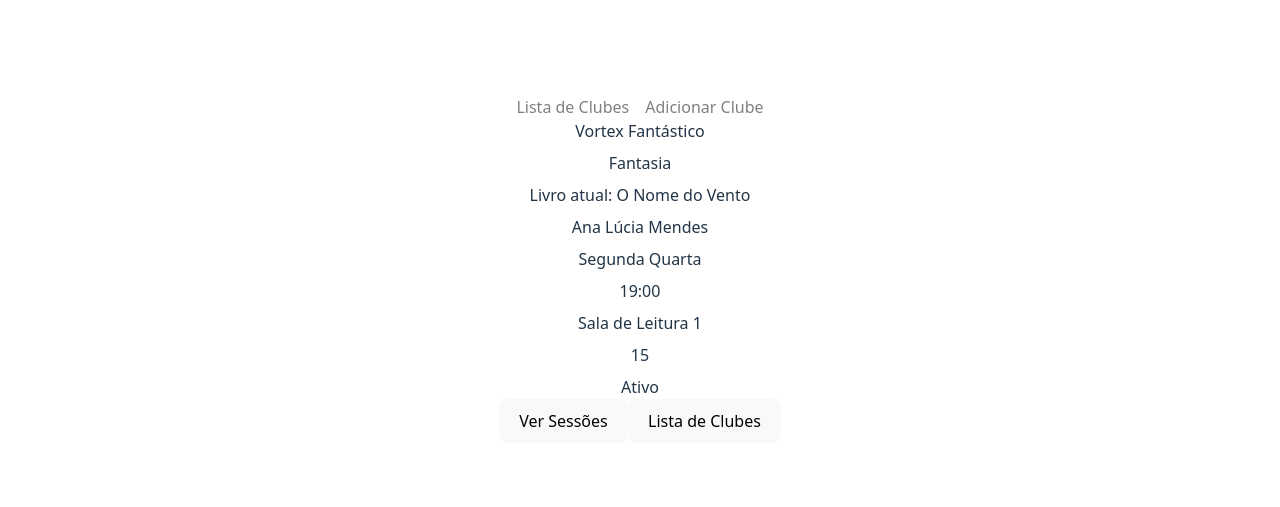
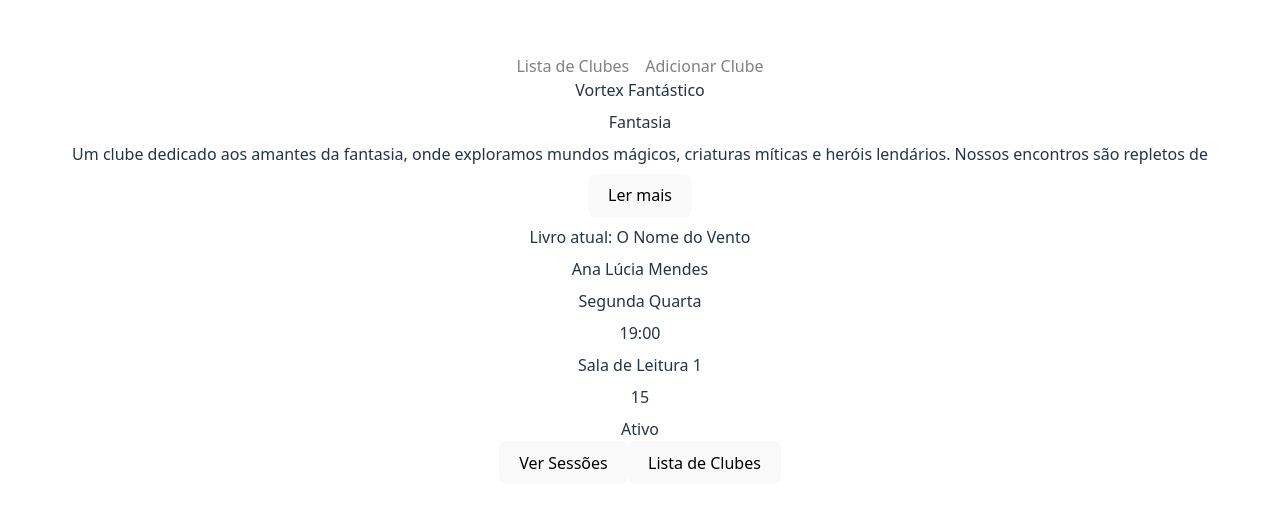
Before and after one commit to Lucas-Faleiro/library-club-manager, a React (Vite) app: page /clube/clb-001 in a window 1280 px wide. Shown: the part 131-638 px from the top of the page. Built offline with nearby package versions, Linux system fonts and the light colour scheme.

Commit message:
Exercício 14

```diff
--- a/public/data/clubes.json
+++ b/public/data/clubes.json
@@ -11,7 +11,8 @@
     "livroAtual": {
       "titulo": "O Nome do Vento"
     },
-    "coordenador": "Ana Lúcia Mendes"
+    "coordenador": "Ana Lúcia Mendes",
+    "descricao": "Um clube dedicado aos amantes da fantasia, onde exploramos mundos mágicos, criaturas míticas e heróis lendários. Nossos encontros são repletos de discussões apaixonadas sobre as obras mais icônicas do gênero, desde clássicos até lançamentos recentes. Junte-se a nós para desvendar os segredos da magia e da imaginação."
   },
   {
     "id": "clb-002",
@@ -25,7 +26,8 @@
     "livroAtual": {
       "titulo": "Duna"
     },
-    "coordenador": "Carlos Eduardo"
+    "coordenador": "Carlos Eduardo",
+    "descricao": "Explorando o futuro através da ficção científica."
   },
   {
     "id": "clb-003",
@@ -39,7 +41,8 @@
     "livroAtual": {
       "titulo": ""
     },
-    "coordenador": "Patrícia Almeida"
+    "coordenador": "Patrícia Almeida",
+    "descricao": "Para quem gosta de mistérios, reviravoltas e finais surpreendentes. Analisamos cada pista deixada pelos autores e tentamos desvendar os crimes antes dos detetives. Se você tem nervos de aço e adora um bom thriller, este é o seu lugar."
   },
   {
     "id": "clb-004",
@@ -53,7 +56,8 @@
     "livroAtual": {
       "titulo": "Guerra e Paz"
     },
-    "coordenador": "Roberto Silva"
+    "coordenador": "Roberto Silva",
+    "descricao": "Obras que moldaram a literatura mundial."
   },
   {
     "id": "clb-005",
@@ -67,7 +71,8 @@
     "livroAtual": {
       "titulo": "Eleanor & Park"
     },
-    "coordenador": "Fernanda Costa"
+    "coordenador": "Fernanda Costa",
+    "descricao": "Focado em histórias de amor contemporâneas que se passam nas grandes cidades. Discutimos relacionamentos, desafios da vida moderna e, claro, finais felizes. Um espaço acolhedor para compartilhar emoções e experiências através da leitura."
   },
   {
     "id": "clb-006",
@@ -81,7 +86,8 @@
     "livroAtual": {
       "titulo": "It: A Coisa"
     },
-    "coordenador": "Diego Monteiro"
+    "coordenador": "Diego Monteiro",
+    "descricao": "Histórias assustadoras para quem não tem medo."
   },
   {
     "id": "clb-007",
@@ -95,7 +101,8 @@
     "livroAtual": {
       "titulo": "O Cortiço"
     },
-    "coordenador": "Sérgio Ramos"
+    "coordenador": "Sérgio Ramos",
+    "descricao": "Um mergulho profundo na rica literatura nacional, explorando autores consagrados e novas vozes. Nossos debates buscam entender a identidade brasileira, suas contradições e belezas, através das páginas de romances, contos e crônicas que retratam nossa realidade."
   },
   {
     "id": "clb-008",
@@ -109,7 +116,8 @@
     "livroAtual": {
       "titulo": "Steve Jobs"
     },
-    "coordenador": "Luciana Freitas"
+    "coordenador": "Luciana Freitas",
+    "descricao": "Vidas que mudaram o mundo."
   },
   {
     "id": "clb-009",
@@ -123,7 +131,8 @@
     "livroAtual": {
       "titulo": "Quadrilha"
     },
-    "coordenador": "Marcelo Andrade"
+    "coordenador": "Marcelo Andrade",
+    "descricao": "Um espaço para apreciar a beleza das palavras e a expressão dos sentimentos. Lemos e declamamos poemas de autores modernos, discutindo suas formas, ritmos e significados. A poesia é a nossa forma de ver e sentir o mundo."
   },
   {
     "id": "clb-010",
@@ -137,7 +146,8 @@
     "livroAtual": {
       "titulo": "1984"
     },
-    "coordenador": "Tatiane Rocha"
+    "coordenador": "Tatiane Rocha",
+    "descricao": "Refletindo sobre futuros sombrios."
   },
   {
     "id": "clb-011",
@@ -151,7 +161,8 @@
     "livroAtual": {
       "titulo": "A Ilha do Tesouro"
     },
-    "coordenador": "Ricardo Lopes"
+    "coordenador": "Ricardo Lopes",
+    "descricao": "Para os espíritos aventureiros que buscam emoção e descobertas. Viajamos por terras distantes, enfrentamos perigos e vivemos grandes jornadas sem sair do lugar. Prepare sua mochila e venha viver aventuras inesquecíveis conosco."
   },
   {
     "id": "clb-012",
@@ -165,7 +176,8 @@
     "livroAtual": {
       "titulo": "Os Miseráveis"
     },
-    "coordenador": "Juliana Martins"
+    "coordenador": "Juliana Martins",
+    "descricao": "Emoções profundas e histórias realistas."
   },
   {
     "id": "clb-013",
@@ -179,7 +191,8 @@
     "livroAtual": {
       "titulo": ""
     },
-    "coordenador": "Gustavo Henrique"
+    "coordenador": "Gustavo Henrique",
+    "descricao": "Combinamos o fascínio pelo passado com a intriga de um bom mistério. Investigamos crimes e enigmas ambientados em diferentes épocas históricas, aprendendo sobre o contexto social e cultural enquanto tentamos descobrir o culpado."
   },
   {
     "id": "clb-014",
@@ -193,7 +206,8 @@
     "livroAtual": {
       "titulo": "Contos de Machado de Assis"
     },
-    "coordenador": "Amanda Souza"
+    "coordenador": "Amanda Souza",
+    "descricao": "Pequenas histórias, grandes significados."
   },
   {
     "id": "clb-015",
@@ -207,6 +221,7 @@
     "livroAtual": {
       "titulo": "O Mundo de Sofia"
     },
-    "coordenador": "Rafael Carvalho"
+    "coordenador": "Rafael Carvalho",
+    "descricao": "Debates sobre as grandes questões da existência humana, aplicadas ao nosso dia a dia. Lemos filósofos clássicos e contemporâneos, buscando sabedoria para viver melhor e compreender o mundo ao nosso redor."
   }
 ]
--- /dev/null
+++ b/src/components/ExpandDescription.jsx
@@ -0,0 +1,51 @@
+import { useLayoutEffect, useState, useRef } from "react";
+
+const maxHeight = 24;
+
+const ExpandDescription = ({ description }) => {
+  const [isExpanded, setIsExpanded] = useState(false);
+  const [descriptionHeight, setDescriptionHeight] = useState(0);
+  const descriptionRef = useRef(null);
+
+  useLayoutEffect(() => {
+    setDescriptionHeight(descriptionRef.current.scrollHeight);
+  }, []);
+
+  const handleExpansion = () => {
+    setIsExpanded((prev) => !prev);
+  };
+
+  console.log(descriptionHeight);
+
+  return (
+    <div>
+      <div
+        ref={descriptionRef}
+        style={{
+          maxHeight: isExpanded ? descriptionHeight : maxHeight,
+          ...styles.descriptionContainer,
+        }}
+      >
+        <p style={styles.descriptionText}>{description}</p>
+      </div>
+      {descriptionHeight > maxHeight && (
+        <button onClick={handleExpansion}>
+          {isExpanded ? "Ler menos" : "Ler mais"}
+        </button>
+      )}
+    </div>
+  );
+};
+
+const styles = {
+  descriptionContainer: {
+    overflow: "hidden",
+    transition: "max-height 0.3s ease",
+    marginBottom: "8px",
+  },
+  descriptionText: {
+    margin: 0,
+  },
+};
+
+export default ExpandDescription;
--- a/src/pages/DetalhesClube.jsx
+++ b/src/pages/DetalhesClube.jsx
@@ -1,6 +1,7 @@
 import { useContext, useEffect, useState } from "react";
 import { Link, Outlet, useParams } from "react-router";
 import ClubsContext from "../contexts/ClubsContext";
+import ExpandDescription from "../components/ExpandDescription";
 
 const DetalhesClube = () => {
   const [clubDetails, setClubDetails] = useState(null);
@@ -32,6 +33,7 @@ const DetalhesClube = () => {
         <div style={{ display: "flex", flexDirection: "column", gap: "8px" }}>
           <span>{clubDetails.nome}</span>
           <span>{clubDetails.categoria}</span>
+          <ExpandDescription description={clubDetails.descricao} />
           <span>Livro atual: {clubDetails.livroAtual.titulo}</span>
           <span>{clubDetails.coordenador}</span>
           <div
```
